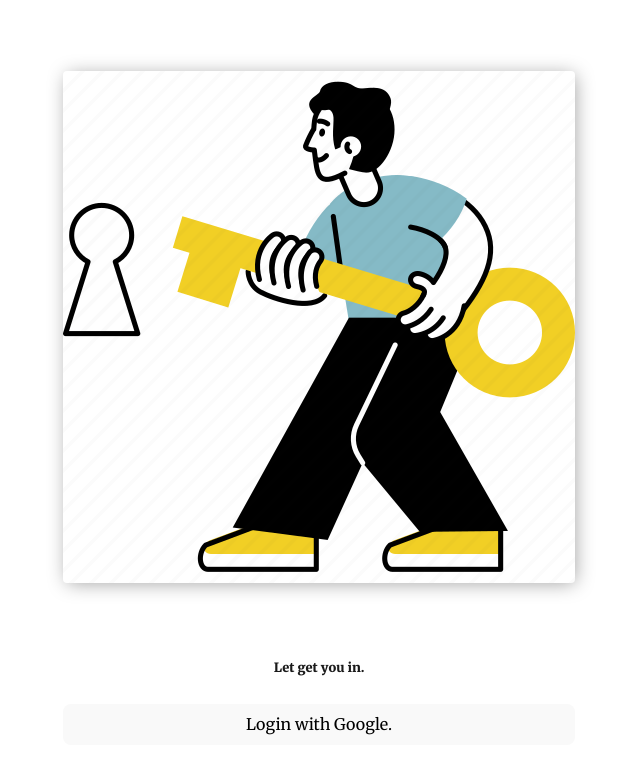
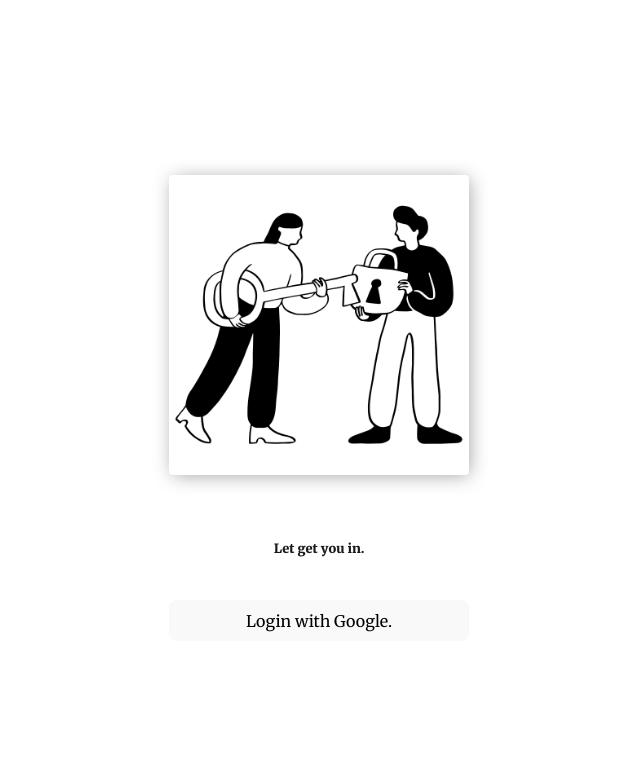
Before and after one commit to Nukelimer/sapa-trakka-firebase, a React (Vite) app: page /validation in a window 1280 px wide. Shown: the top 774 px of the page, without its empty margins (321-961 px from the left). Built offline with nearby package versions, Linux system fonts and the light colour scheme.

Commit message:
trying again

```diff
--- a/src/pages/home/homepage.tsx
+++ b/src/pages/home/homepage.tsx
@@ -49,6 +49,8 @@
         </div>
         <div className={styles.bottom}>
           <img src="../interest-loan-calculator.svg" alt="tracker" />
+
+
           <button onClick={navigateHandler} >Login</button>
         </div>
       </div>
--- a/src/pages/validation/validation.module.css
+++ b/src/pages/validation/validation.module.css
@@ -1,37 +1,39 @@
-.section-valid {
+.section {
+  background: white;
   display: flex;
-  height: 100vh;
-  margin: auto;
-  width: 100%;
-  max-width: 1020px;
-}
-.container {
-  display: flex;
-  width: 90%;
-  flex-direction: column;
-  max-width: 1020px;
-  background-color: white;
-  margin: auto;
   justify-content: center;
   align-items: center;
   height: 100vh;
+  max-width: 1020px;
+  width: 100%;
+  margin: 0 auto;
 
 }
-.button{
-  margin-top: 1em !important;
+.container {
+  width: 80%;
+  flex-direction: column;
+  display: flex;
+  justify-content: center;
+  align-items: center;
 }
-
-h2 {
-  text-wrap: nowrap;
-  font-size: 2em !important;
-}
-
-.wrapper{
+.img {
   display: flex;
   align-self: center;
-   height: 100vh;
-   margin: auto 0;
-   flex-direction: column;
-   align-items: center;
-   justify-content: center;
+  max-width: 300px;
+
+  box-shadow: 2px 2px 19px -2px rgba(0, 0, 0, 0.38);
+  border-radius: 4px;
+  margin-bottom: 4em ;
 }
+h2 {
+  text-align: center;
+  font-size: .8em !important;
+  text-wrap: pretty;
+  width: 100%
+
+}
+button {
+  width: 100%;
+  margin-top: 2em !important;
+
+}
--- a/src/pages/validation/validation.tsx
+++ b/src/pages/validation/validation.tsx
@@ -23,20 +23,35 @@
   }
 
   return (
-    <section className={styles["section-valid"]}>
-      <div className={styles.container}>
-        <div className={styles.wrapper}>
-          <img
-            src="../10002732.png"
-            alt="login"
-            className={styles.image}
-          />
-          <h2>Let get you in.</h2>
-          <button className={styles.button} onClick={signInHandler}>
-            Login with Google.
-          </button>
-        </div>
+
+    <section className={styles.section}>
+    <div className={styles.container}>
+      <div className={styles.bottom}>
+        <img className={styles.img} src="../10002732.png"
+            alt="login" />
+          <h2 >Let get you in.</h2>
+        <button className={styles.button} onClick={signInHandler} >    Login with Google.</button>
       </div>
-    </section>
+    </div>
+  </section>
+
+
+
+
+    // <section className={styles["section-valid"]}>
+    //   <div className={styles.container}>
+    //     <div className={styles.wrapper}>
+    //       <img
+    //         src="../10002732.png"
+    //         alt="login"
+    //         className={styles.image}
+    //       />
+    //
+    //       <button className={styles.button} onClick={signInHandler}>
+    //         Login with Google.
+    //       </button>
+    //     </div>
+    //   </div>
+    // </section>
   );
 };
```
Also changed, not shown: public/10002732.png.
